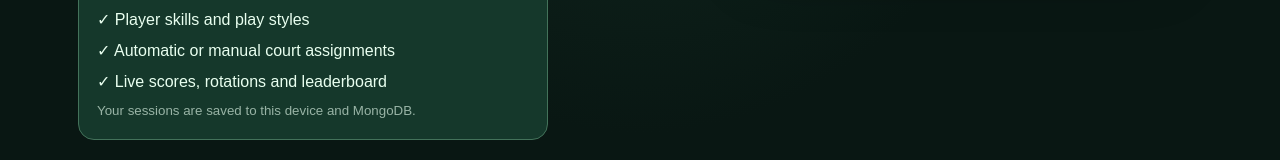
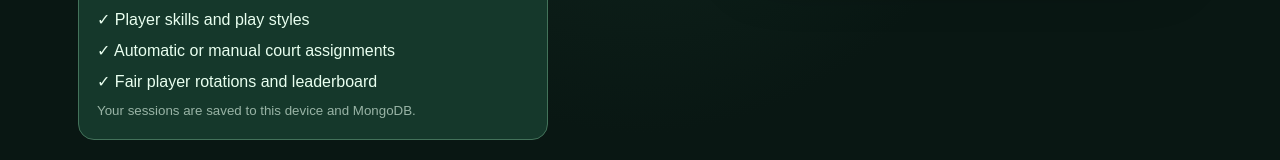
Before and after one commit to PatFamorca/KianganPB, a Next.js app: page / in a window 1280 px wide. Shown: the part 639-799 px from the top of the page. Built offline with nearby package versions, Linux system fonts and the light colour scheme.

Commit message:
Update page.tsx

```diff
--- a/src/app/page.tsx
+++ b/src/app/page.tsx
@@ -15,7 +15,7 @@ export default function Home() {
         </div>
         <InstallPWA />
         <p className="home-contact">Need a custom website, found a bug, or have a suggestion? <a href="mailto:patrickfamorca@gmail.com?subject=Kiangan%20Pickleball%20Inquiry">Contact me: patrickfamorca@gmail.com</a></p>
-        <div className="home-schedule"><strong>Everything you need on court</strong><span>✓ Player skills and play styles</span><span>✓ Automatic or manual court assignments</span><span>✓ Live scores, rotations and leaderboard</span><small>Your sessions are saved to this device and MongoDB.</small></div>
+        <div className="home-schedule"><strong>Everything you need on court</strong><span>✓ Player skills and play styles</span><span>✓ Automatic or manual court assignments</span><span>✓ Fair player rotations and leaderboard</span><small>Your sessions are saved to this device and MongoDB.</small></div>
       </div>
       <div className="home-hero-poster"><Image src="/kiangan-open-play-poster.png" alt="Kiangan Pickleball community poster" width={1024} height={1536} sizes="(max-width: 780px) 100vw, 440px" priority className="home-poster" /></div>
     </section>
```
